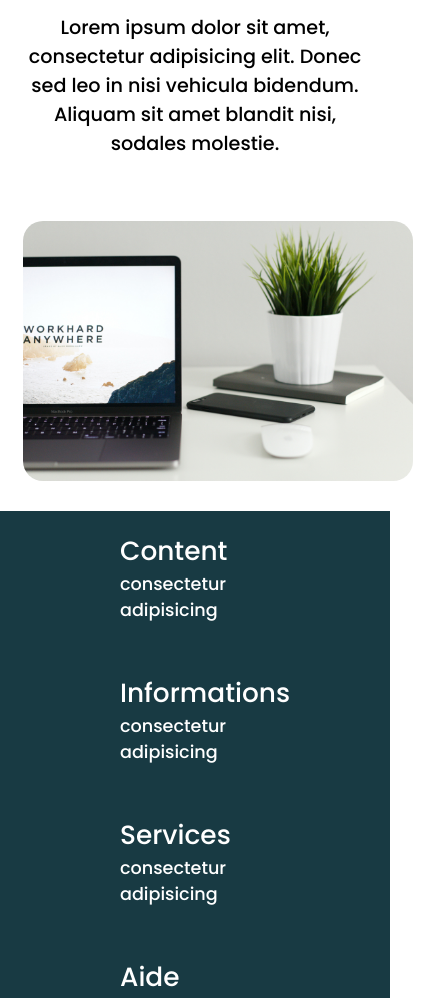
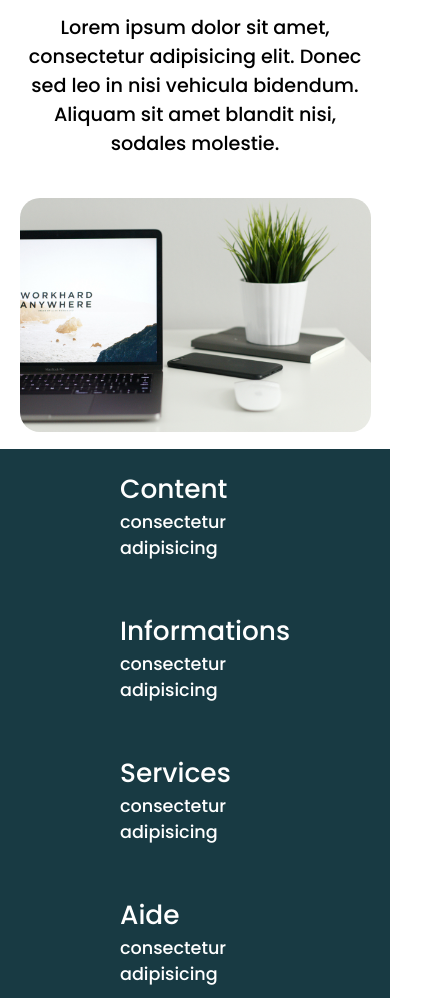
Before and after one commit to misska77/agenceco-website, a plain HTML site: page index.html in a window 390 px wide. Shown: the part 5550-6548 px from the top of the page, 436 px wide, since content can reach past the window. Drawn offline with Linux system fonts and the light colour scheme; no server answers.

Commit message:
correction erreur responsive slides

```diff
--- a/style.css
+++ b/style.css
@@ -491,7 +491,7 @@ form {
 }
 
 .galerieSlides {
-  display: none ;
+  display: none;
 }
 
 .conteneur-galerie p {
@@ -503,13 +503,13 @@ form {
   border-radius: 20px 20px 20px 20px;
 }
 
- .btn-slide {
+.btn-slide {
   display: flex;
   justify-content: space-between;
   align-items: center;
   margin: 20px;
   width: 100%;
- }
+}
 
 .prev,
 .next {
@@ -527,7 +527,8 @@ form {
   user-select: none;
 }
 
-.prev:hover, .next:hover {
+.prev:hover,
+.next:hover {
   background-color: black;
   color: #c8ff00;
 }
@@ -853,14 +854,11 @@ footer div {
   }
 
   .galerieSlides {
-    display: flex;
+    display: block;
     justify-content: center;
     align-items: center;
-  }
-
-  .galerieSlides img {
-    width: 85%;
-    margin: 23px;
+    width: 90%;
+    margin-bottom: 10px;
   }
 
   .conteneur-galerie p {
```
